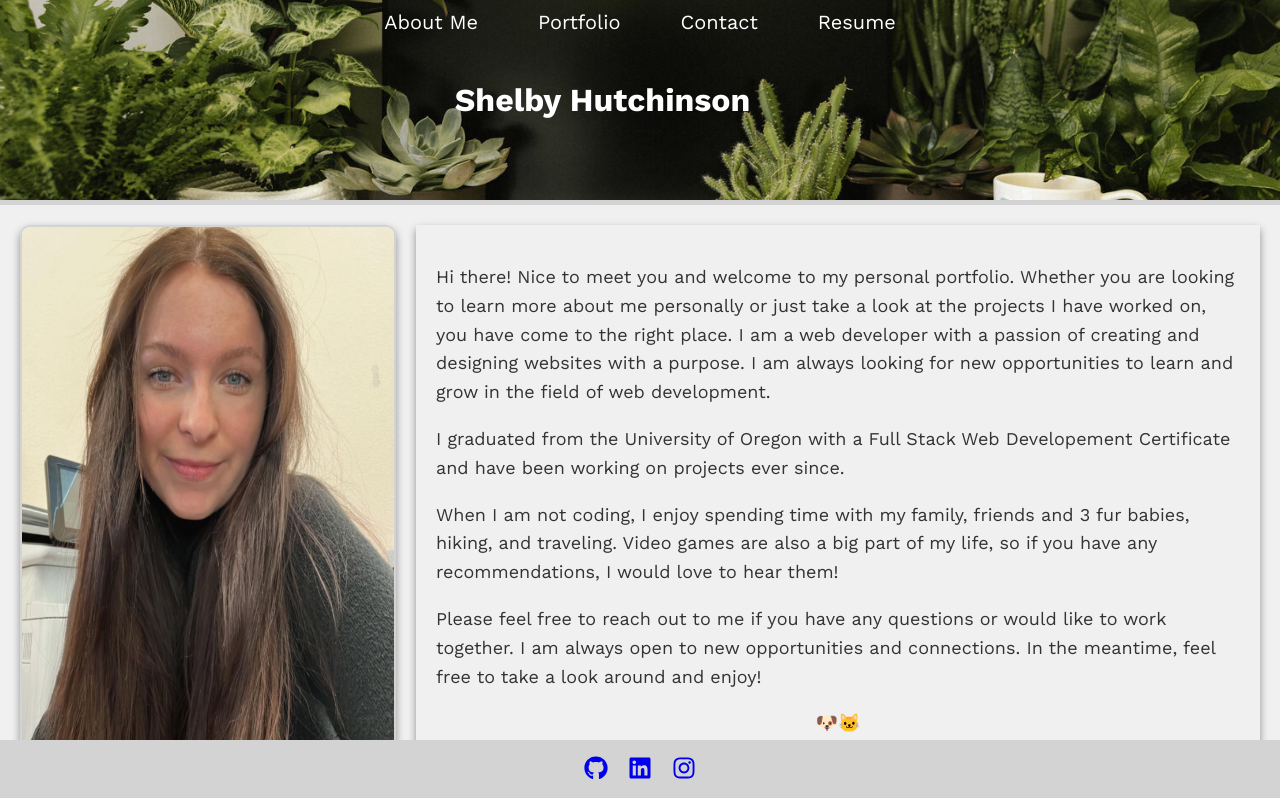
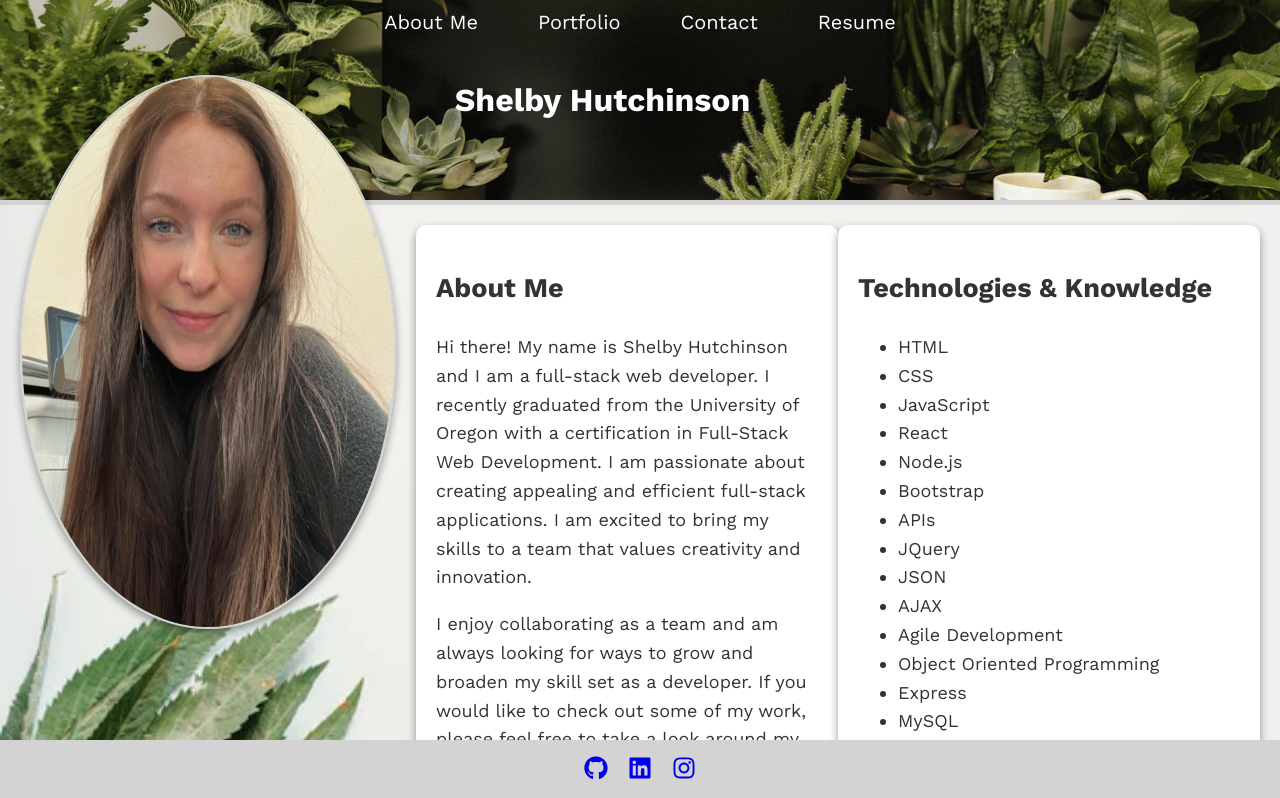
Before and after one commit to shhutc18/React-Portfolio, a React (Vite) app: page / in a window 1280 px wide. Shown: the top 798 px of the page. Built offline with nearby package versions, Linux system fonts and the light colour scheme.

Commit message:
adding background image and styling

```diff
--- a/src/components/AboutMe.jsx
+++ b/src/components/AboutMe.jsx
@@ -1,5 +1,6 @@
 import React from 'react';
 import myPicture from '../assets/images/Self.jpg'; // Replace with the path to your picture
+import Green from '../assets/images/Green2.jpg';
 
 const AboutMe = () => {
   const aboutMeStyle = {
@@ -10,46 +11,55 @@ const AboutMe = () => {
     fontFamily: "'Work Sans', sans-serif",
     color: '#333',
     lineHeight: '1.6',
+    backgroundImage: `url(${Green})`,
+    backgroundSize: 'contain',
+    backgroundRepeat: 'no-repeat',
   };
 
   const imageStyle = {
     width: '30%',
+    height: '550px',
     marginRight: '20px',
-    borderRadius: '10px',
+    borderRadius: '50%', // Make the image circular
     border: '2px solid lightgrey',
     boxShadow: '0px 4px 8px rgba(0, 0, 0, 0.4)',
+    position: 'relative',
+    top: '-150px',
   };
 
-  const textStyle = {
-    width: '65%',
+  const cardStyle = {
+    width: '35%', // Adjust the width to make room for the new section
     fontSize: '18px',
     padding: '20px',
     boxShadow: '0px 4px 8px rgba(0, 0, 0, 0.4)',
+    borderRadius: '10px', // Add rounded corners
+    backgroundColor: '#fff', // Add a background color
   };
 
-  const emojiStyle = {
-    textAlign: 'center',
-  };
+  const technologies = ['HTML', 'CSS', 'JavaScript', 'React', 'Node.js', 'Bootstrap', 'APIs', 'JQuery', 'JSON', 'AJAX', 'Agile Development', 'Object Oriented Programming', 'Express', 'MySQL', 'NoSQL', 'MVC', 'Sequelize', 'Testing', 'MERN Stack', 'GraphQL']; // Add your technologies
 
   return (
     <div style={aboutMeStyle}>
       <img src={myPicture} alt="Me" style={imageStyle} />
-      <div style={textStyle}>
+      <div style={cardStyle}>
+        <h2>About Me</h2>
         <p>
-          Hi there! Nice to meet you and welcome to my personal portfolio. Whether you are looking to learn more about me personally
-          or just take a look at the projects I have worked on, you have come to the right place. I am a web developer with a passion
-          of creating and designing websites with a purpose. I am always looking for new opportunities to learn and grow in the field of web development.
+          Hi there! My name is Shelby Hutchinson and I am a full-stack web developer. I recently graduated from the University of Oregon with a certification in Full-Stack Web Development. I am passionate about creating appealing and efficient full-stack applications. I am excited to bring my skills to a team that values creativity and innovation.
         </p>
         <p>
-          I graduated from the University of Oregon with a Full Stack Web Developement Certificate and have been working on projects ever since.
+          I enjoy collaborating as a team and am always looking for ways to grow and broaden my skill set as a developer. If you would like to check out some of my work, please feel free to take a look around my Portfolio.
         </p>
         <p>
-          When I am not coding, I enjoy spending time with my family, friends and 3 fur babies, hiking, and traveling. Video games are also a big part of my life, so if you have any recommendations, I would love to hear them!
+          When I'm not coding, you can find me hiking, reading, or spending time with my family and friends. I am always up for a new challenge and am excited to see where my coding journey will take me next!
         </p>
-        <p>
-            Please feel free to reach out to me if you have any questions or would like to work together. I am always open to new opportunities and connections. In the meantime, feel free to take a look around and enjoy!
-        </p>
-        <p style={emojiStyle}>🐶🐱</p> {/* Center the dog and cat emojis */}
+      </div>
+      <div style={cardStyle}>
+        <h2>Technologies & Knowledge</h2>
+        <ul>
+          {technologies.map((tech, index) => (
+            <li key={index}>{tech}</li>
+          ))}
+        </ul>
       </div>
     </div>
   );
```
Also changed, not shown: src/assets/images/Green.jpg (added), src/assets/images/Green2.jpg (added).
